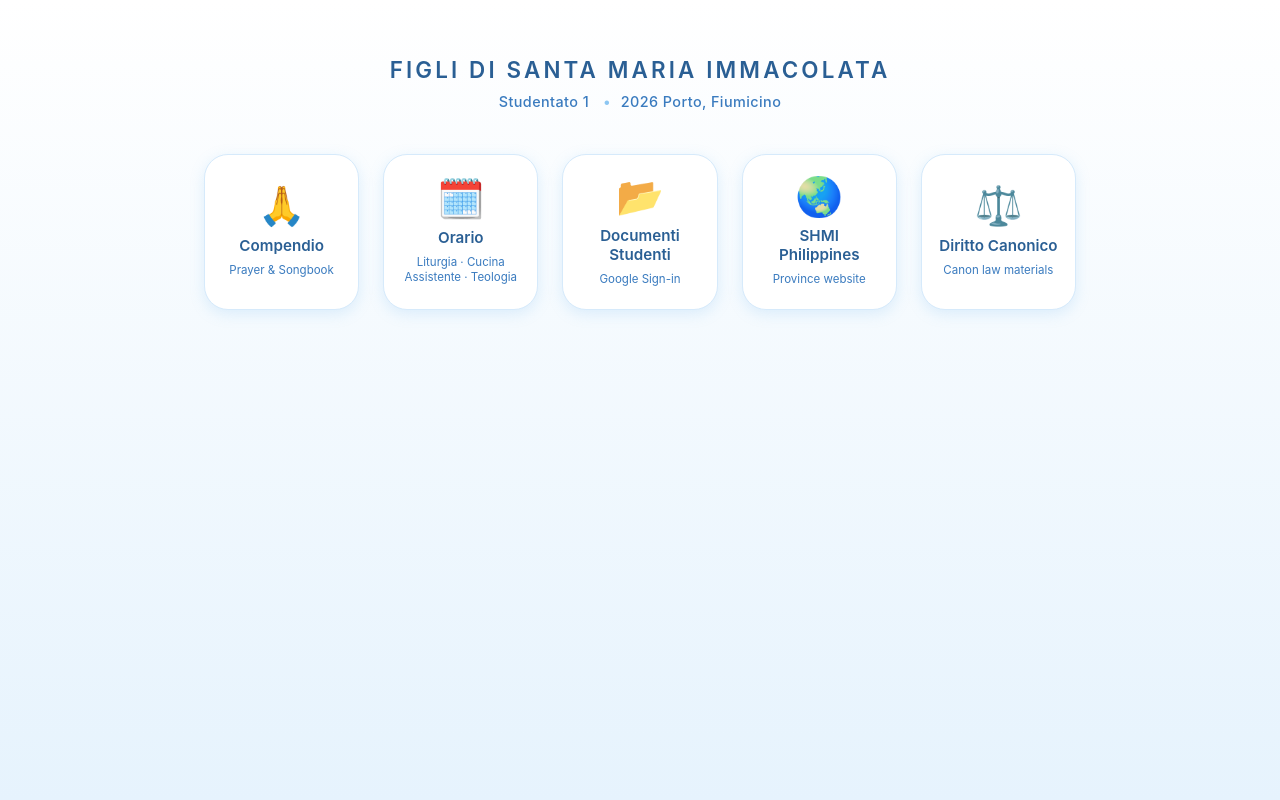
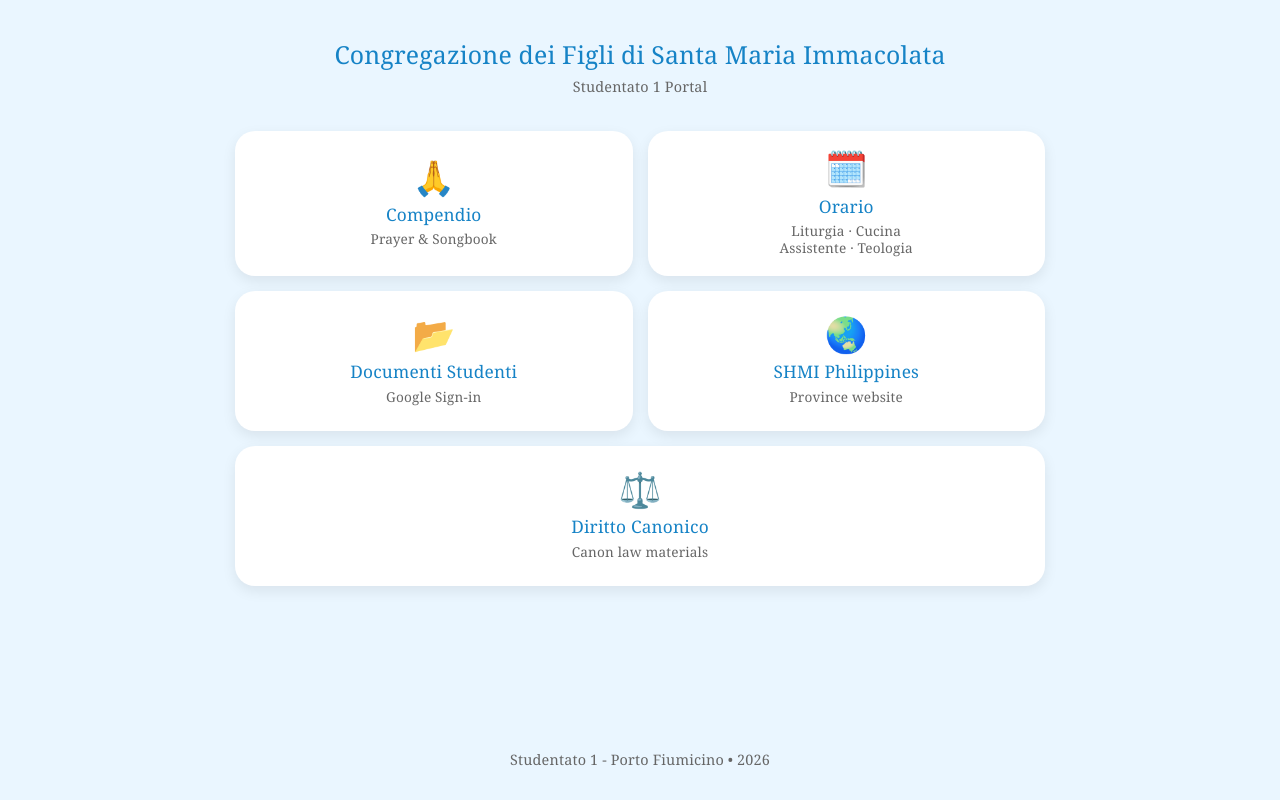
Before and after one commit to congregazionefsmi/studentato1portal, a plain HTML site: page index.html in a window 1280 px wide. Drawn offline with Linux system fonts and the light colour scheme.

Commit message:
update index.html

```diff
--- a/index.html
+++ b/index.html
@@ -3,178 +3,201 @@
 <head>
     <meta charset="UTF-8">
     <meta name="viewport" content="width=device-width, initial-scale=1.0">
+
     <title>Figli di Santa Maria Immacolata – Studentato 1</title>
+
+    <meta name="theme-color" content="#4AAEE8">
+    <meta name="mobile-web-app-capable" content="yes">
+
     <style>
+        /* ==========================================================
+           COMPENDIO THEME & STYLES
+        ========================================================== */
         :root {
-      --marian-light: #e6f3fd;
-      --marian-blue: #bfe0fa;
-      --marian-accent: #8cc6f2;
-      --marian-text: #3a7bbf;
-      --marian-dark: #2a5f94;
-      --gold: #c9a227;
-      --white: #ffffff;
+            --background-color: #eaf6ff;
+            --main-blue: #4AAEE8;
+            --accent-blue: #1683c6;
+            --link-blue: #1677b5;
+            --text-color: #333333;
         }
 
-    * { box-sizing: border-box; margin: 0; padding: 0; }
+        * {
+            box-sizing: border-box;
+            margin: 0;
+            padding: 0;
+        }
 
         body {
-      font-family: "Inter", "Helvetica Neue", Arial, sans-serif;
-      color: var(--marian-dark);
-      background: linear-gradient(180deg, #ffffff 0%, var(--marian-light) 100%);
-      min-height: 100vh;
+            margin: 0;
+            background: var(--background-color);
+            color: var(--text-color);
+            font-family: Georgia, "Times New Roman", serif;
+            font-size: 17px;
+            line-height: 1.24;
+            letter-spacing: .01em;
             display: flex;
             flex-direction: column;
-      -webkit-font-smoothing: antialiased;
+            min-height: 100vh;
         }
 
         main {
+            width: 100%;
+            max-width: 850px;
+            margin: 0 auto;
+            padding: 30px 20px 20px;
             flex: 1;
-      width: 100%;
-      max-width: 920px;
-      margin: 0 auto;
-      padding: 3.5rem 1.5rem 3rem;
         }
 
-    /* ---------- Title block ---------- */
-    .title-block {
+        /* Hero Header */
+        .home-hero {
             text-align: center;
-      margin-bottom: 2.8rem;
+            padding: 10px 0 25px;
         }
 
-    .title-block h1 {
-      font-size: clamp(1.05rem, 3vw, 1.4rem);
-      font-weight: 600;
-      letter-spacing: 0.14em;
-      text-transform: uppercase;
-      color: var(--marian-dark);
+        .home-hero h1 {
+            color: var(--accent-blue);
+            font-size: 1.55rem;
+            font-weight: normal;
+            line-height: 1.2;
+            margin-bottom: 8px;
         }
 
-    .title-block .meta {
-      margin-top: 0.6rem;
-      font-size: 0.9rem;
-      font-weight: 500;
-      color: var(--marian-text);
-      letter-spacing: 0.03em;
+        .subtitle {
+            margin: 4px 0 0;
+            color: #666666;
+            font-size: .9rem;
+            line-height: 1.3;
         }
 
-    .title-block .meta span + span::before {
+        .subtitle span + span::before {
             content: "•";
-      margin: 0 0.6rem;
-      color: var(--marian-accent);
+            margin: 0 6px;
+            color: var(--main-blue);
         }
 
-    /* ---------- App grid ---------- */
-    .apps {
+        /* App Grid (Matching Compendio layout) */
+        .app-grid {
             display: grid;
-      grid-template-columns: repeat(auto-fill, minmax(150px, 1fr));
-      gap: 1.5rem;
-      justify-items: center;
+            grid-template-columns: repeat(2, 1fr);
+            gap: 15px;
+            margin-top: 10px;
         }
 
-    /* Each app is one square tile (the link itself) */
-    .app {
-      width: 100%;
-      max-width: 170px;
-      aspect-ratio: 1 / 1;
+        .app-grid a {
             display: flex;
             flex-direction: column;
             align-items: center;
             justify-content: center;
-      gap: 0.5rem;
-      padding: 1rem;
+            min-height: 140px;
+            padding: 20px 15px;
+            border-radius: 20px;
+            background: #ffffff;
+            color: #146fa5;
+            text-align: center;
             text-decoration: none;
-      color: var(--marian-dark);
-      text-align: center;
-      border-radius: 24px;
-      background: var(--white);
-      border: 1px solid #d6eafb;
-      box-shadow: 0 4px 14px rgba(140, 198, 242, 0.25);
-      transition: transform 0.2s ease, box-shadow 0.2s ease, background 0.2s ease;
+            box-shadow: 0 5px 14px rgba(0, 0, 0, .08);
+            transition: .25s;
         }
 
-    .app:hover {
+        .app-grid a:hover {
             transform: translateY(-3px);
-      background: var(--marian-blue);
-      box-shadow: 0 10px 24px rgba(140, 198, 242, 0.4);
+            box-shadow: 0 8px 18px rgba(0, 0, 0, .12);
         }
 
-    .app:active { transform: scale(0.97); }
-
-    .app:focus-visible {
-      outline: 3px solid var(--gold);
-      outline-offset: 4px;
+        .app-grid span.emoji {
+            margin-bottom: 10px;
+            font-size: 2.15rem;
+            line-height: 1;
         }
 
-    .app .emoji {
-      font-size: 2.4rem;
-      line-height: 1;
-      margin-bottom: 0.2rem;
+        .app-grid h3 {
+            margin: 0;
+            color: var(--accent-blue);
+            font-size: 1.08rem;
+            font-weight: normal;
         }
 
-    .app .name {
-      font-size: 0.95rem;
-      font-weight: 600;
-      line-height: 1.25;
+        .app-grid p {
+            margin: 6px 0 0;
+            color: #666666;
+            font-size: .85rem;
+            line-height: 1.2;
         }
 
-    .app .desc {
-      font-size: 0.72rem;
-      color: var(--marian-text);
-      line-height: 1.3;
+        /* Full width card helper */
+        .wide-card {
+            grid-column: 1 / -1;
         }
 
-    @media (max-width: 480px) {
-      main { padding-top: 2.5rem; }
-      .apps { grid-template-columns: repeat(2, 1fr); gap: 1.1rem; }
-      .app { border-radius: 20px; }
+        /* Footer */
+        footer {
+            padding: 30px 20px;
+            color: #777777;
+            font-size: .9rem;
+            text-align: center;
+        }
+
+        /* Mobile Adjustments */
+        @media (max-width: 600px) {
+            .app-grid {
+                grid-template-columns: repeat(2, 1fr);
+                gap: 12px;
+            }
+            .app-grid a {
+                min-height: 130px;
+                padding: 15px 10px;
+            }
         }
     </style>
 </head>
 <body>
 
     <main>
-    <header class="title-block">
-      <h1>Figli di Santa Maria Immacolata</h1>
-      <p class="meta">
-        <span>Studentato 1</span>
-        <span>2026 Porto, Fiumicino</span>
+        <section class="home-hero">
+            <h1>Congregazione dei Figli di Santa Maria Immacolata</h1>
+            <p class="subtitle">
+                <span>Studentato 1 Portal</span>
             </p>
-    </header>
+        </section>
 
-    <nav class="apps">
-
-      <a class="app" href="https://compendio.congregazionefsmi.workers.dev" target="_blank" rel="noopener noreferrer">
+        <nav class="app-grid">
+            <a href="https://compendio.congregazionefsmi.workers.dev" target="_blank" rel="noopener noreferrer">
                 <span class="emoji">🙏</span>
-        <span class="name">Compendio</span>
-        <span class="desc">Prayer &amp; Songbook</span>
+                <h3>Compendio</h3>
+                <p>Prayer &amp; Songbook</p>
             </a>
 
-      <a class="app" href="https://congregazionefsmi.github.io/orario" target="_blank" rel="noopener noreferrer">
+            <a href="https://congregazionefsmi.github.io/orario" target="_blank" rel="noopener noreferrer">
                 <span class="emoji">🗓️</span>
-        <span class="name">Orario</span>
-        <span class="desc">Liturgia · Cucina<br>Assistente · Teologia</span>
+                <h3>Orario</h3>
+                <p>Liturgia · Cucina<br>Assistente · Teologia</p>
             </a>
 
-      <a class="app" href="https://congregazionefsmi.github.io/documentistudenti" target="_blank" rel="noopener noreferrer">
+            <a href="https://congregazionefsmi.github.io/documentistudenti" target="_blank" rel="noopener noreferrer">
                 <span class="emoji">📂</span>
-        <span class="name">Documenti Studenti</span>
-        <span class="desc">Google Sign-in</span>
+                <h3>Documenti Studenti</h3>
+                <p>Google Sign-in</p>
             </a>
 
-      <a class="app" href="https://shmiphilippines.netlify.app" target="_blank" rel="noopener noreferrer">
+            <a href="https://shmiphilippines.netlify.app" target="_blank" rel="noopener noreferrer">
                 <span class="emoji">🌏</span>
-        <span class="name">SHMI Philippines</span>
-        <span class="desc">Province website</span>
+                <h3>SHMI Philippines</h3>
+                <p>Province website</p>
             </a>
 
-      <a class="app" href="https://congregazionefsmi.github.io/dirittocanonico/" target="_blank" rel="noopener noreferrer">
+            <a href="https://congregazionefsmi.github.io/dirittocanonico/" target="_blank" rel="noopener noreferrer" class="wide-card">
                 <span class="emoji">⚖️</span>
-        <span class="name">Diritto Canonico</span>
-        <span class="desc">Canon law materials</span>
+                <h3>Diritto Canonico</h3>
+                <p>Canon law materials</p>
             </a>
-
         </nav>
     </main>
 
+    <footer>
+        <p class="subtitle">
+            Studentato 1 - Porto Fiumicino • 2026
+        </p>
+    </footer>
+
 </body>
 </html>
```
Lines whose indentation alone changed are shown as unchanged.
